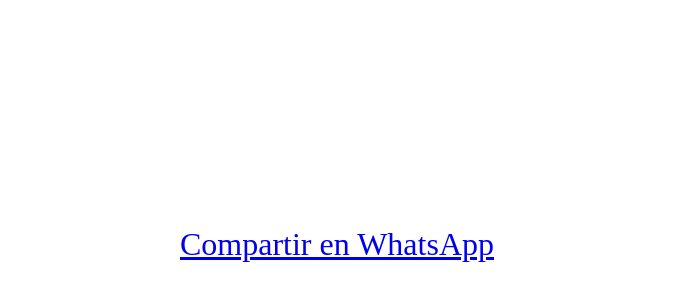
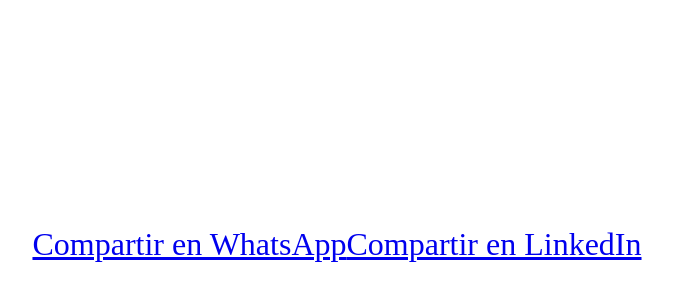
Before and after one commit to dani-vera/prueba_enlace, a plain HTML site: page index.html in a window 1280 px wide. Shown: the part 164-464 px from the top of the page, without its empty margins (303-976 px from the left). Drawn offline with Linux system fonts and the light colour scheme.

Commit message:
segundo enlace

```diff
--- a/index.html
+++ b/index.html
@@ -22,6 +22,8 @@
 
     <main>
         <a href="whatsapp://send?text=TU_MENSAJE_AQUI">Compartir en WhatsApp</a>
+        <a href="https://www.linkedin.com/sharing/share-offsite/?url=TU_URL_ENCODED_AQUI">Compartir en LinkedIn</a>
+
     </main>
 </body>
 </html>
```
